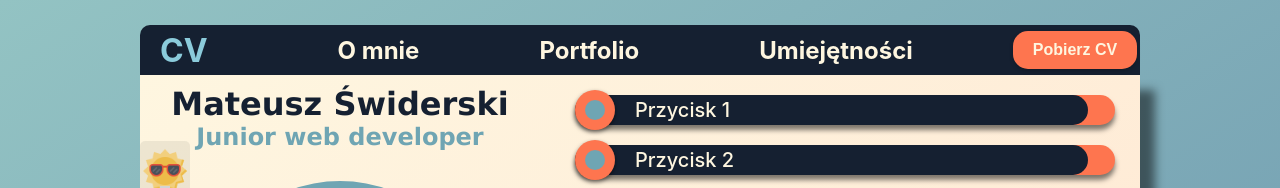
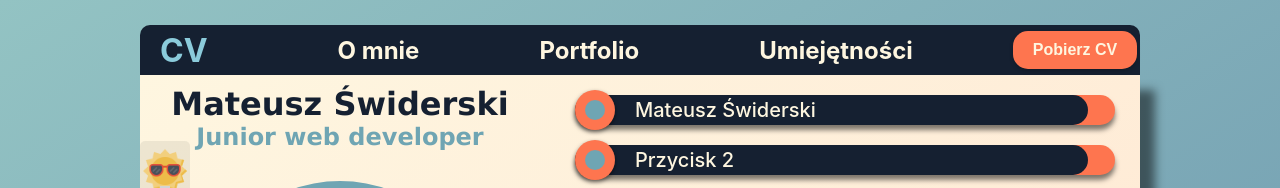
Before and after one commit to JaskierBard/swiderski-cv, a React (Create React App) app: page / in a window 1280 px wide. Shown: the top 188 px of the page. Built offline with nearby package versions, Linux system fonts and the light colour scheme.

Commit message:
load information from json

```diff
--- a/src/components/LeftSite/LeftSite.tsx
+++ b/src/components/LeftSite/LeftSite.tsx
@@ -1,11 +1,15 @@
 import React from "react";
 import "./LeftSite.css";
 import Slider from "../Slider/Slider";
+import dane from '../../data/aboutMe.json';
+
 
 export const LeftSite = () => {
+  const {personalDetails} = dane.polish[0]
+
   return (
     <div className="left">
-      <h1 className="name">Mateusz Świderski</h1>
+      <h1 className="name">{personalDetails['name']}</h1>
       <h2 className="x">Junior web developer</h2>
 
       <div className="container1">
--- a/src/components/RightSite/RightSite.css
+++ b/src/components/RightSite/RightSite.css
@@ -14,7 +14,6 @@
     width:90%;
     background-color: var(--orange);
     box-shadow: 0 5px 5px rgba(0, 0, 0, 0.5);
-
   }
 
   .tab {
--- a/src/components/RightSite/RightSite.tsx
+++ b/src/components/RightSite/RightSite.tsx
@@ -1,12 +1,13 @@
 import React from "react";
 import "./RightSite.css";
 import { CategoryButton } from "./CategoryButton";
+import dane from '../../data/aboutMe.json';
 
 export const RightSite = () => {
+  const {personalDetails} = dane.polish[0]
   return (
     <div className="right">
-      <p></p>
-      <CategoryButton label="Przycisk 1" content="Lorem ipsum 1..." />
+      <CategoryButton label={personalDetails['name']}content={personalDetails['website']} />
       <CategoryButton label="Przycisk 2" content="Lorem ipsum 2..." />
       <CategoryButton label="Przycisk 3" content="Lorem ipsum 3..." />
       <CategoryButton label="Przycisk 4" content="Lorem ipsum 4..." />
--- a/public/aboutMe.json
+++ b/src/data/aboutMe.json
@@ -2,7 +2,7 @@
   "polish": [
     {
         "personalDetails": {
-          "name": "Twoje Imię i Nazwisko",
+          "name": "Mateusz Świderski",
           "title": "Stanowisko, na które aplikujesz",
           "email": "twój.email@example.com",
           "phoneNumber": "+48 123 456 789",
```
Also changed, not shown: src/data/used.json (renamed from public/used.json).
